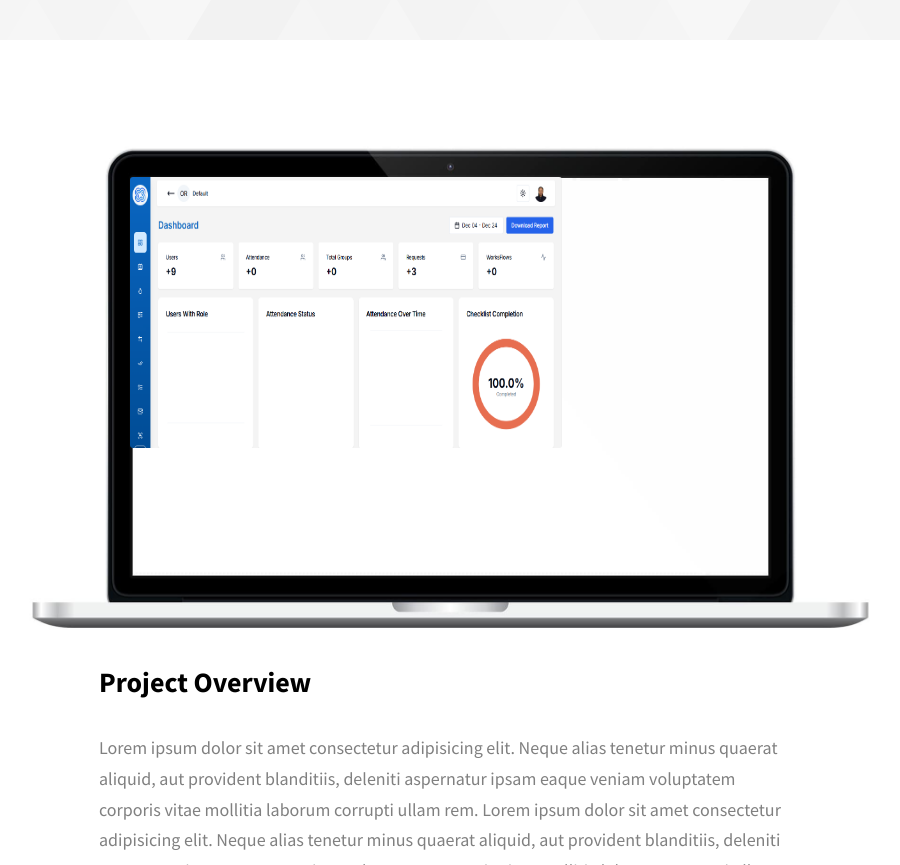
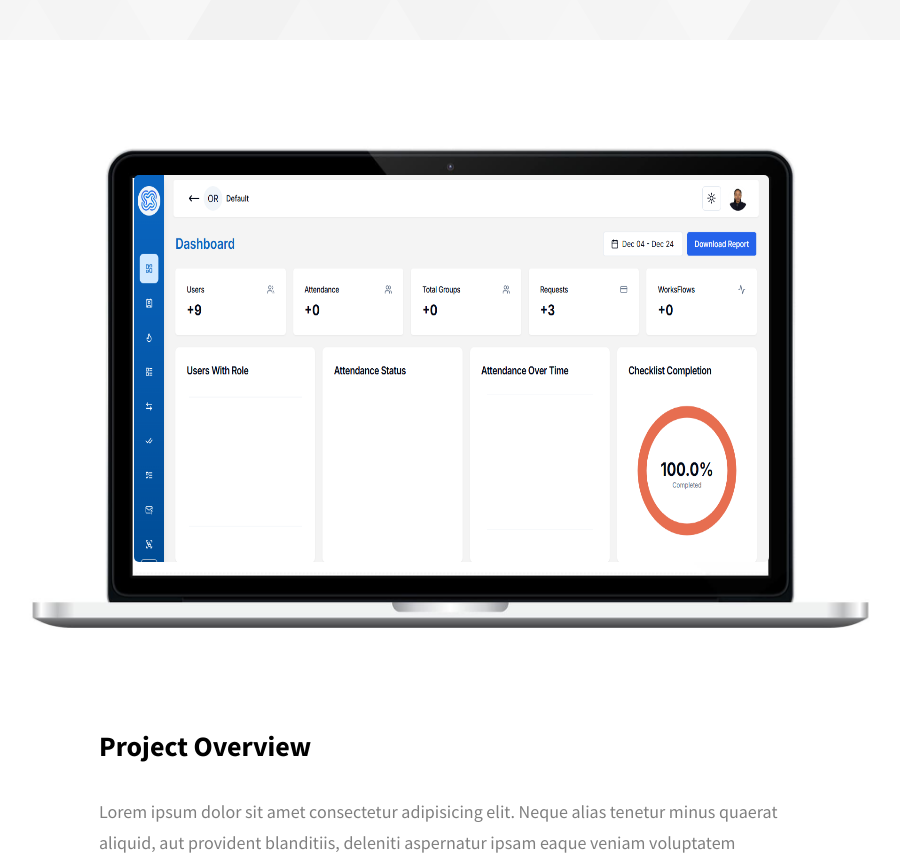
Before and after one commit to uwishema11/portifolio-, a plain HTML site: page project-1.html in a window 1280 px wide. Shown: the part 680-1545 px from the top of the page, without its empty margins (191-1091 px from the left). Drawn offline with Linux system fonts and the light colour scheme; a script that the page names is missing.

Commit message:
adjusting images

```diff
--- a/project-1.html
+++ b/project-1.html
@@ -105,19 +105,20 @@
     <section class="project-details">
       <div class="main-container">
         <div class="project-details__content">
-          <div class="projects__row-img-cont">
+          <div class="project-details__showcase-img-cont">
+            <div class="mockup-container">
               <img
                 src="/public/jpeg/project-mockup-example.jpeg"
-              alt="Software Screenshot"
-              class="projects__row-img"
-              loading="lazy"
+                alt="Project Mockup"
+                class="project-details__showcase-img"
               />
               <img
                 src="/public/images/png/project1.png"
-              alt="Project Image"
-              class="projects__image"
+                alt="Software Screenshot"
+                class="project__image"
                 loading="lazy"
               />
+            </div>
           </div>
           <div class="project-details__content-main">
             <div class="project-details__desc">
--- a/styles.css
+++ b/styles.css
@@ -369,6 +369,20 @@ textarea {
   overflow: hidden;
   position: relative;
 }
+.mockup-container {
+  position: relative;
+  display: inline-block;
+  width: 100%;
+}
+.project__image {
+  position: absolute;
+  top: 10%;
+  left: 15%;
+  width: 70.5%;
+  height: 71%;
+  border-radius: 5px;
+  object-fit: fill;
+}
 .projects__row-img {
   width: 100%;
   display: block;
@@ -378,8 +392,8 @@ textarea {
   position: absolute;
   top: 10.5%;
   left: 14.5%;
-  width: 432px;
-  height: 271px;
+  width: 71%;
+  height: 73%;
   border-radius: 3px;
 }
 .projects__row-content {
```
Also changed, not shown: project-2.html (+2 -9 lines), project-3.html (+4 -16 lines). Lines whose indentation alone changed are shown as unchanged.
